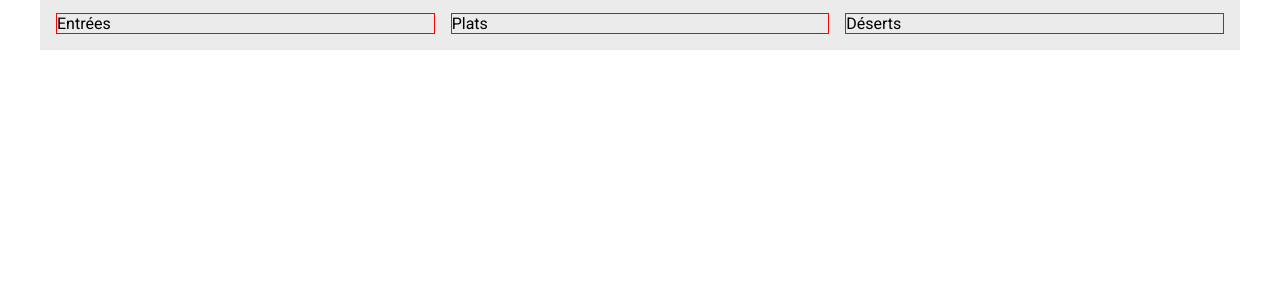
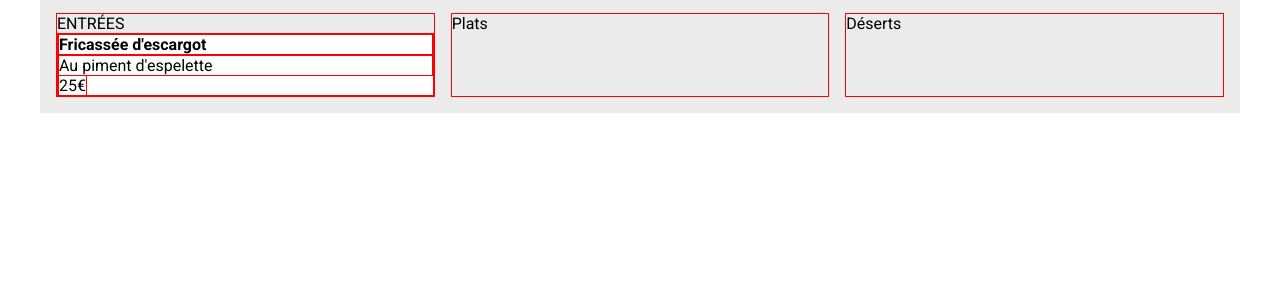
Before and after one commit to Hipoyume/VincentRodier_3_29112021, a website: page pages/1er-restaurant.html in a window 1280 px wide. Shown: the part 510-800 px from the top of the page. Drawn offline with Linux system fonts and the light colour scheme; a web font is replaced by a local one.

Commit message:
Création du menu + prix

```diff
--- a/pages/1er-restaurant.html
+++ b/pages/1er-restaurant.html
@@ -23,8 +23,14 @@
       <i class="far fa-heart"></i>
       <i class="fas fa-heart"></i>
     </div>
-    <section class="description__menus">
-      <div class="menus__entrées">Entrées</div>
+    <section class="menus">
+      <div class="menus__entrées">ENTRÉES
+        <div class="plate-price">
+          <h4>Fricassée d'escargot</h4>
+          <p>Au piment d'espelette</p>
+          <span>25€</span>
+        </div>
+      </div>
       <div class="menus__plats">Plats</div>
       <div class="menus__deserts">Déserts</div>
     </section>
--- a/sass/pages/restaurant.scss
+++ b/sass/pages/restaurant.scss
@@ -29,18 +29,24 @@
       right: 2.6rem;
     }
   }
-  &__menus {
+}
+
+.menus {
   background: colors.$background-grey;
   display: grid;
   grid-template-columns: repeat(3, 1fr);
   padding: 1rem;
   gap: 1rem;
-    @media (max-width: variables.$breakpoint){
+  @media (max-width: variables.$breakpoint) {
     // -ms-grid-columns: 1fr;
     grid-template-columns: repeat(1, 1fr);
+  }
+  &__entrées {
+  }
+  .plate-price {
+    background: white;
   }
   & * {
     border: 1px solid red;
   }
 }
-}
```
Also changed, not shown: sass/utils/mixins.scss (line endings or trailing spaces), style.css, 1 other file. Lines whose indentation alone changed are shown as unchanged.
